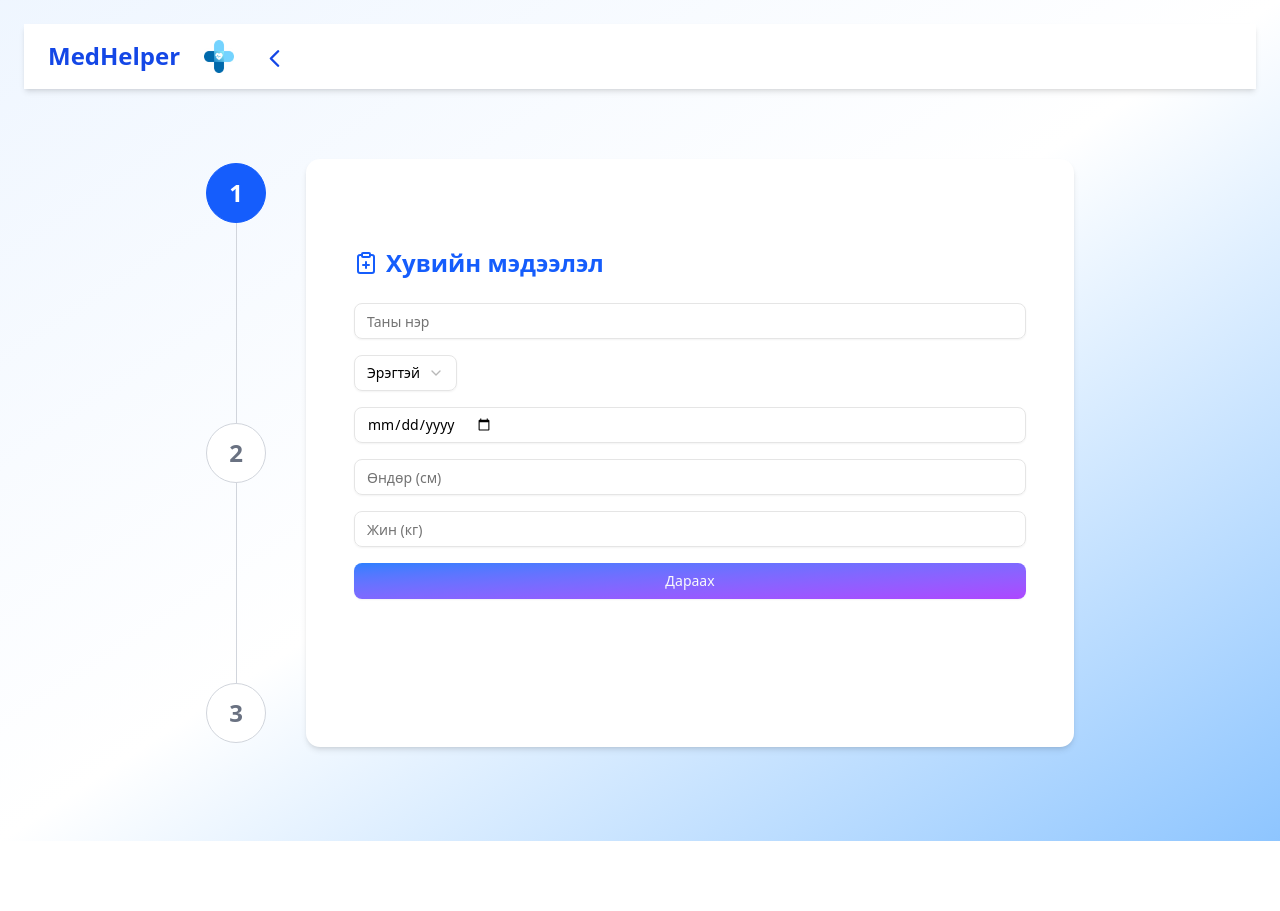
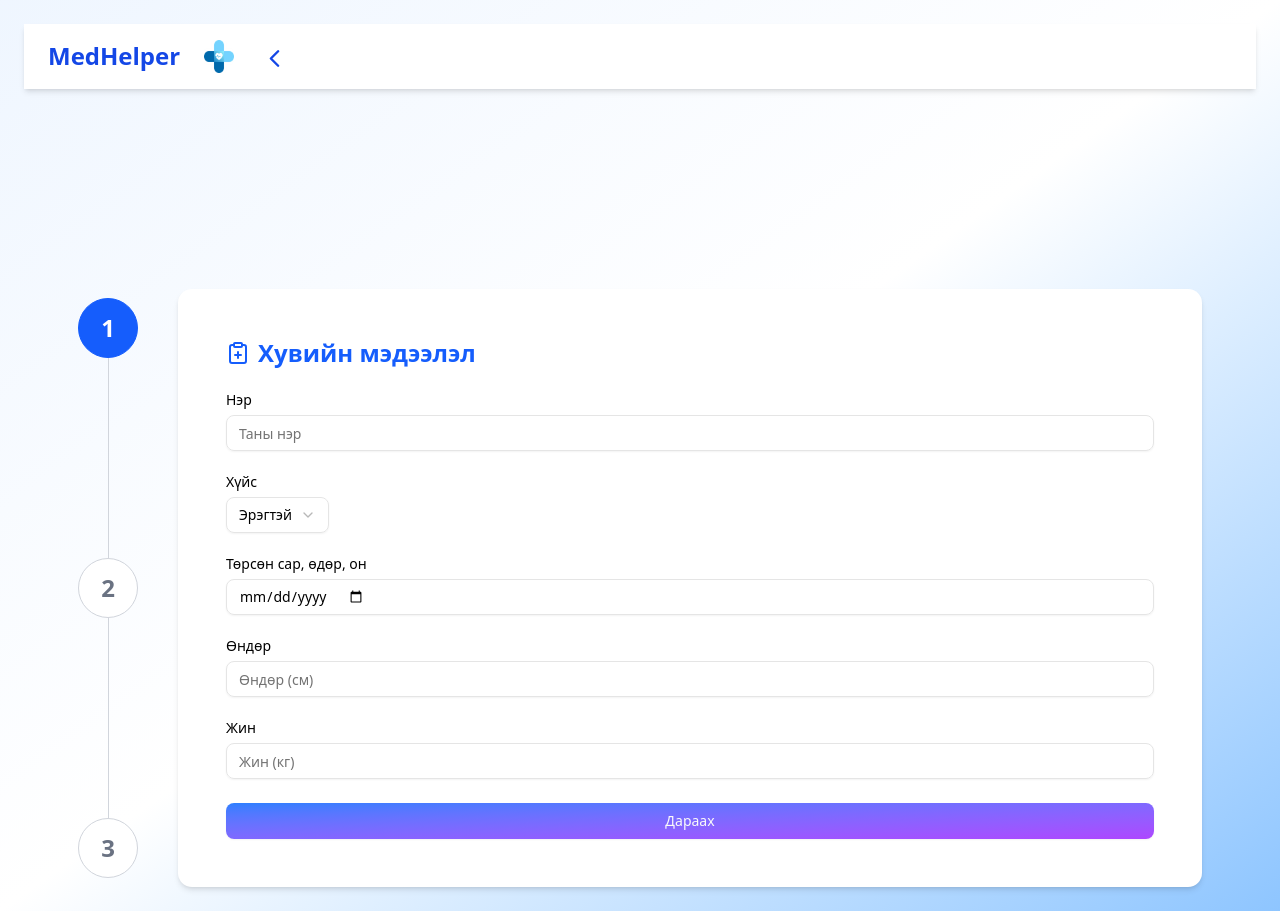
Before and after one commit to Huranu/dev-medhelper, a Next.js app: page /advice in a window 1280 px wide. Before the commit the page ends 841 px from the top, so only its background shows below. Built offline with nearby package versions, Linux system fonts and the light colour scheme.

Commit message:
style fixed

```diff
--- a/app/advice/_components/private-info-form.tsx
+++ b/app/advice/_components/private-info-form.tsx
@@ -111,7 +111,7 @@ export default function PrivateInfoForm({ onComplete }: Props) {
     }
 
     return (
-        <div className="w-full mx-auto mt-10 p-6 bg-white min-h-[500px]">
+        <div className="w-full mx-auto my-auto p-6 bg-white min-h-[500px]">
             <AnimatePresence mode="wait">
                 {step === 1 && (
                     <motion.div
@@ -126,12 +126,13 @@ export default function PrivateInfoForm({ onComplete }: Props) {
                             Хувийн мэдээлэл
                         </div>
                         <Form {...formStep1}>
-                            <form onSubmit={formStep1.handleSubmit(handleStep1Submit)} className="flex flex-col gap-4">
+                            <form onSubmit={formStep1.handleSubmit(handleStep1Submit)} className="flex flex-col gap-6">
                                 <FormField
                                     control={formStep1.control}
                                     name="name"
                                     render={({ field }) => (
                                         <FormItem>
+                                            <FormLabel>Нэр</FormLabel>
                                             <FormControl>
                                                 <Input
                                                     {...field}
@@ -153,6 +154,7 @@ export default function PrivateInfoForm({ onComplete }: Props) {
                                     name="gender"
                                     render={({ field }) => (
                                         <FormItem>
+                                            <FormLabel>Хүйс</FormLabel>
                                             <Select onValueChange={(val) => { field.onChange(val); setGender(val as 'male' | 'female') }} value={field.value}>
                                                 <FormControl>
                                                     <SelectTrigger
@@ -182,6 +184,7 @@ export default function PrivateInfoForm({ onComplete }: Props) {
                                     name="birthday"
                                     render={({ field }) => (
                                         <FormItem>
+                                            <FormLabel>Төрсөн сар, өдөр, он</FormLabel>
                                             <FormControl>
                                                 <Input
                                                     type="date"
@@ -201,6 +204,7 @@ export default function PrivateInfoForm({ onComplete }: Props) {
                                     name="height"
                                     render={({ field }) => (
                                         <FormItem>
+                                            <FormLabel>Өндөр</FormLabel>
                                             <FormControl>
                                                 <Input
                                                     type="number"
@@ -223,6 +227,7 @@ export default function PrivateInfoForm({ onComplete }: Props) {
                                     name="weight"
                                     render={({ field }) => (
                                         <FormItem>
+                                            <FormLabel>Жин</FormLabel>
                                             <FormControl>
                                                 <Input
                                                     type="number"
--- a/app/advice/page.tsx
+++ b/app/advice/page.tsx
@@ -43,7 +43,7 @@ export default function WizardPage() {
       </motion.header>
 
       {/* Main content */}
-      <div className="flex flex-row justify-center items-center w-full h-[calc(100vh-72px)] px-4">
+      <div className="flex flex-row justify-center items-center w-full h-full mt-50 px-4">
         {/* Progress Bar */}
         <div className="flex flex-col items-center mr-10">
           {[1, 2, 3].map((s, i) => (
@@ -69,7 +69,7 @@ export default function WizardPage() {
         </div>
 
         {/* Step Content */}
-        <div className="flex justify-center items-center w-full max-w-3xl h-full">
+        <div className="flex justify-center items-center w-full max-w-5xl h-full">
           <div className="w-full h-auto max-h-full overflow-y-auto p-6 bg-white rounded-xl shadow-md">
             {step === 1 && <PrivateInfoForm onComplete={handlePrivateInfoComplete} />}
             {step === 2 && <SymptomsForm onComplete={handleSymptomsComplete} onBack={() => setStep(1)} />}
--- a/pages/api/advice/index.ts
+++ b/pages/api/advice/index.ts
@@ -9,7 +9,7 @@ export const config = {
 };
 
 const api = new OpenAI({
-  apiKey: "",
+  apiKey: process.env.OPENAI_API_KEY || "",
 });
 
 export default async function handler(req: NextApiRequest, res: NextApiResponse) {
```
